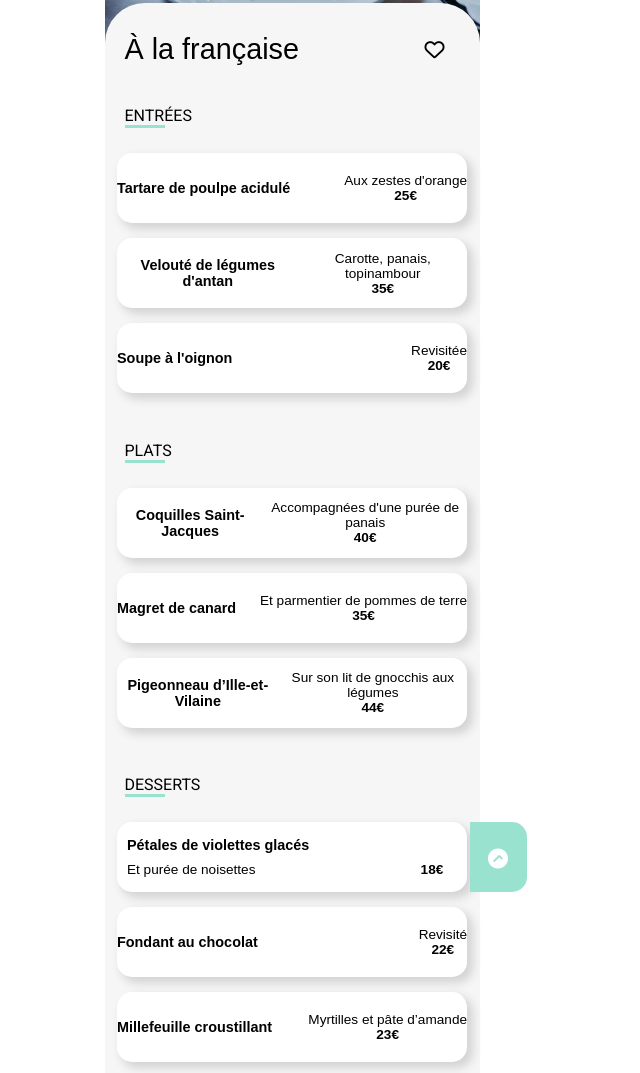
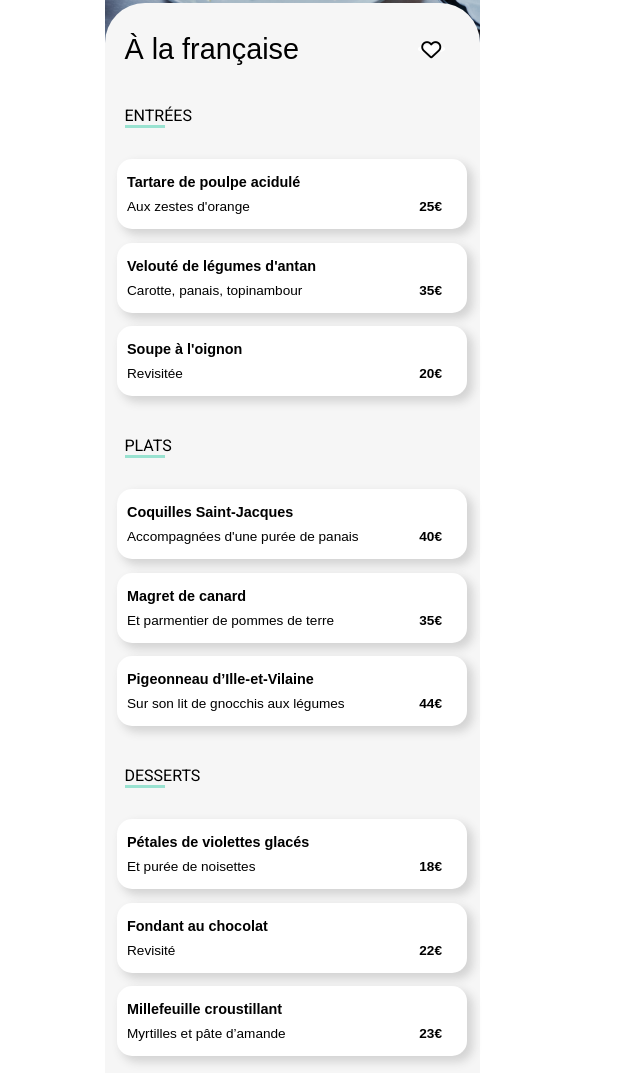
Before and after one commit to anatole22/anatole_viaud_3_21062021, a website: page menu page/menualafrancaise.html in a window 1280 px wide. Shown: the part 267-1340 px from the top of the page, without its empty margins (348-988 px from the left). Drawn offline with Linux system fonts and the light colour scheme; a web font is replaced by a local one.

Commit message:
commit page menu + animation v1

```diff
--- a/menu page/menualafrancaise.html
+++ b/menu page/menualafrancaise.html
@@ -16,84 +16,124 @@
         <article class="menu">
             <div class="menu__title">
                 <h1>À la française</h1>
-                <i class="far fa-heart fa-lg"></i>
+                <div class="heart">
+                    <i class="far fa-heart fa-lg heart__black"></i>
+                </div>
             </div>
             <section class="plats">
                 <h2 class="plats__title">ENTRÉES</h2>
-                <button class="plats__button">
-                    <h3 class="plats__button__title">Tartare de poulpe acidulé</h3>
-                    <div class="plats__button__description">
+                <button class="button">
+                    <div class="button__description">
+                        <h3 class="button__description__plat">Tartare de poulpe acidulé</h3>
+                        <div class="button__description__accompaniment">
                             <p>Aux zestes d'orange</p>
                             <p><strong>25&euro;</strong></p>
                         </div>
+                    </div>
+                    <div class="button__confirmation">
+                        <i class="fas fas fa-check-circle button__confirmation__icon"></i>
+                    </div>
                 </button>
-                <button class="plats__button">
-                    <h3 class="plats__button__title">Velouté de légumes d'antan</h3>
-                    <div class="plats__button__description">
+                <button class="button">
+                    <div class="button__description">
+                        <h3 class="button__description__plat">Velouté de légumes d'antan</h3>
+                        <div class="button__description__accompaniment">
                             <p>Carotte, panais, topinambour</p>
                             <p><strong>35&euro;</strong></p>
                         </div>
+                    </div>
+                    <div class="button__confirmation">
+                        <i class="fas fas fa-check-circle button__confirmation__icon"></i>
+                    </div>
                 </button>
-                <button class="plats__button">
-                    <h3 class="plats__button__title">Soupe à l'oignon</h3>
-                    <div class="plats__button__description">
+                <button class="button">
+                    <div class="button__description">
+                        <h3 class="button__description__plat">Soupe à l'oignon</h3>
+                        <div class="button__description__accompaniment">
                             <p>Revisitée</p>
                             <p><strong>20&euro;</strong></p>
+                        </div>
+                    </div>
+                    <div class="button__confirmation">
+                        <i class="fas fas fa-check-circle button__confirmation__icon"></i>
                     </div>
                 </button>
             </section>
             <section class="plats">
                 <h2 class="plats__title">PLATS</h2>
-                <button class="plats__button">
-                    <h3 class="plats__button__title">Coquilles Saint-Jacques</h3>
-                    <div class="plats__button__description">
+                <button class="button">
+                    <div class="button__description">
+                        <h3 class="button__description__plat">Coquilles Saint-Jacques</h3>
+                        <div class="button__description__accompaniment">
                             <p>Accompagnées d'une purée de panais</p>
                             <p><strong>40&euro;</strong></p>
                         </div>
+                    </div>
+                    <div class="button__confirmation">
+                        <i class="fas fas fa-check-circle button__confirmation__icon"></i>
+                    </div>
                 </button>
-                <button class="plats__button">
-                    <h3 class="plats__button__title">Magret de canard</h3>
-                    <div class="plats__button__description">
+                <button class="button">
+                    <div class="button__description">
+                        <h3 class="button__description__plat">Magret de canard</h3>
+                        <div class="button__description__accompaniment">
                             <p>Et parmentier de pommes de terre</p>
                             <p><strong>35&euro;</strong></p>
                         </div>
+                    </div>
+                    <div class="button__confirmation">
+                        <i class="fas fas fa-check-circle button__confirmation__icon"></i>
+                    </div>
                 </button>
-                <button class="plats__button">
-                    <h3 class="plats__button__title">Pigeonneau d’Ille-et-Vilaine</h3>
-                    <div class="plats__button__description">
+                <button class="button">
+                    <div class="button__description">
+                        <h3 class="button__description__plat">Pigeonneau d’Ille-et-Vilaine</h3>
+                        <div class="button__description__accompaniment">
                             <p>Sur son lit de gnocchis aux légumes</p>
                             <p><strong>44&euro;</strong></p>
+                        </div>
+                    </div>
+                    <div class="button__confirmation">
+                        <i class="fas fas fa-check-circle button__confirmation__icon"></i>
                     </div>
                 </button>
             </section>
             <section class="plats">
                 <h2 class="plats__title">DESSERTS</h2>
-                <button class="plats__button">
-                    <div class="plats__button__commentaire">
-                        <h3 class="plats__button__commentaire__title">Pétales de violettes glacés</h3>
-                        <div class="plats__button__commentaire__description">
+                <button class="button">
+                    <div class="button__description">
+                        <h3 class="button__description__plat">Pétales de violettes glacés</h3>
+                        <div class="button__description__accompaniment">
                             <p>Et purée de noisettes</p>
                             <p><strong>18&euro;</strong></p>
                         </div>
                     </div>
-                    <div class="confirmation">
-                        <div class="confirmation__icon">
-                        <i class="fas fas fa-check-circle"></i>
-                        </div>
+                    <div class="button__confirmation">
+                        <i class="fas fas fa-check-circle button__confirmation__icon"></i>
                     </div>
                 </button>
-                <button class="plats__button">
-                    <h3 class="plats__button__title">Fondant au chocolat</h3>
-                    <div class="plats__button__description">
+                <button class="button">
+                    <div class="button__description">
+                        <h3 class="button__description__plat">Fondant au chocolat</h3>
+                        <div class="button__description__accompaniment">
                             <p>Revisité</p>
                             <p><strong>22&euro;</strong></p>
                         </div>
+                    </div>
+                    <div class="button__confirmation">
+                        <i class="fas fas fa-check-circle button__confirmation__icon"></i>
+                    </div>
                 </button>
-                <button class="plats__button">
-                    <h3 class="plats__button__title">Millefeuille croustillant</h3>
-                    <div class="plats__button__description">
+                <button class="button">
+                    <div class="button__description">
+                        <h3 class="button__description__plat">Millefeuille croustillant</h3>
+                        <div class="button__description__accompaniment">
                             <p>Myrtilles et pâte d’amande</p>
                             <p><strong>23&euro;</strong></p>
+                        </div>
+                    </div>
+                    <div class="button__confirmation">
+                        <i class="fas fas fa-check-circle button__confirmation__icon"></i>
                     </div>
                 </button>
             </section>
@@ -106,7 +146,7 @@
             <li><i class="fas fa-utensils footer__list__icon"></i>Proposer un restaurant</li>
             <li><i class="fas fa-hands-helping footer__list__icon"></i>Devenir partenaire</li>
             <li>Mentions légales</li>
-            <li>Contact</li>
+            <li> <a class="footer__list__mail" href="mailto:ohmyfood.contact@gmail.com">Contact</a></li>
         </ul>
     </footer>
 </body>
--- /dev/null
+++ b/sass/composants/heart.scss
@@ -0,0 +1,17 @@
+.heart{
+    &__black{
+        background-color: white;
+        border-radius: 50%;
+        padding: 0.2rem;
+        &:hover{
+            color: #F80303;
+            cursor: pointer;
+            &::before{
+                content: "\f004";
+                font-weight: bold;
+                transition: color 200ms ease-out;
+            }
+        }
+    }
+
+}
--- a/sass/composants/platsbutton.scss
+++ b/sass/composants/platsbutton.scss
@@ -1,12 +1,6 @@
-.plats{
+.button {
     display: flex;
-    flex-direction: column;
     justify-content: center;
-    align-items: center;
-    margin: 0 0 40px 0;
-    &__button {
-        display: flex;
-        justify-content: space-between;
     align-items: center;
     background: white;
     width: 350px;
@@ -14,52 +8,52 @@
     border-radius: 15px;
     border: none;
     box-shadow: 5px 5px 10px 1px lightgray;
-        margin: 7.5px 0 7.5px 0;
     padding: 0;
     cursor: pointer;
-        &__commentaire{
+    overflow: hidden;
+    &__description{
         width: 350px;
         height: 40px;
         display: flex;
         flex-direction: column;
         justify-content: space-between;
         align-items: flex-start;
-            &__title{
+        &__plat{
             margin: 0 0 0 10px;
         }
-            &__description {
+        &__accompaniment{
             display: flex;
             justify-content: space-between;
             align-items: center;
-                width: 95%;
+            width: 90%;
+
             margin: 0 0 0 10px;
         }
     }
-    }
-}
-.confirmation{
+    &__confirmation{
         display: flex;
         justify-content: center;
         align-items: center;
+        background: $colour-tertairy;
+        border-radius: 0 15px 15px 0;
         width: 60px;
         height: 70px;
-    padding-right: -15px;
-    border-radius: 0 15px 15px 0;
-    margin-left: 20px;
         margin-right: -60px;
-    background: $colour-tertairy;
-    transition-duration: 0.5s;
-        &:active{
-            margin-right: 0;
-        }
+        transition: 300ms ease-in-out;
         &__icon{
             background: $colour-tertairy;
             color: white;
-        font-size: 20px;
-        transform: rotate(180deg);
-        transition-duration: 0.5s;
-        &:active{
-            transform: rotate(0);
+            font-size: 30px;
+            transform: rotate(-180deg);
+            animation-delay: 300ms;
+            transition: transform 200ms ease-in-out;
+            }
+
+    }
+    &:hover > &__confirmation{
+        margin-right: 0;
+        &__icon{
+            transform: rotate(0deg);
         }
     }
 }
--- a/sass/layout/acticlemenu.scss
+++ b/sass/layout/acticlemenu.scss
@@ -22,9 +22,19 @@
         border: none;
         box-shadow: 5px 5px 10px 1px lightgray;
         cursor: pointer;
+        &:hover{
+            background: lighten($color: $colour-primary, $amount: 10%);
+            box-shadow: 5px 5px 10px 1px darken($color: lightgray, $amount: 30%);
+        }
     }
 }
 .plats{
+    height: 290px;
+    display: flex;
+    flex-direction: column;
+    justify-content: space-between;
+    align-items: center;
+    margin: 0 0 40px 0;
     &__title{
         display: flex;
         align-self: flex-start;
--- a/sass/layout/footer.scss
+++ b/sass/layout/footer.scss
@@ -18,5 +18,8 @@
             width: 15px;
             margin-right: 10px;
         }
+        &__mail{
+            color: white;
+        }
     }
 }
--- a/sass/main.scss
+++ b/sass/main.scss
@@ -2,6 +2,7 @@
 @import "./utils/colors.scss";
 @import "./base/resetcss.scss";
 @import "./base/normalize.scss";
+@import "./composants/heart.scss";
 @import "./composants/platsbutton.scss";
 @import "./layout/headermenu.scss";
 @import "./layout/acticlemenu.scss";
```
Also changed, not shown: index.html (+1 -1 lines), menu page/menulanoteenchanter.html (+1 -1 lines), menu page/menulapalettedugout.html (+1 -1 lines), menu page/menuledelicedessens.html (+1 -1 lines), css/style.css, sass/utils/colors.scss (line endings or trailing spaces), 1 other file. Lines whose indentation alone changed are shown as unchanged.
